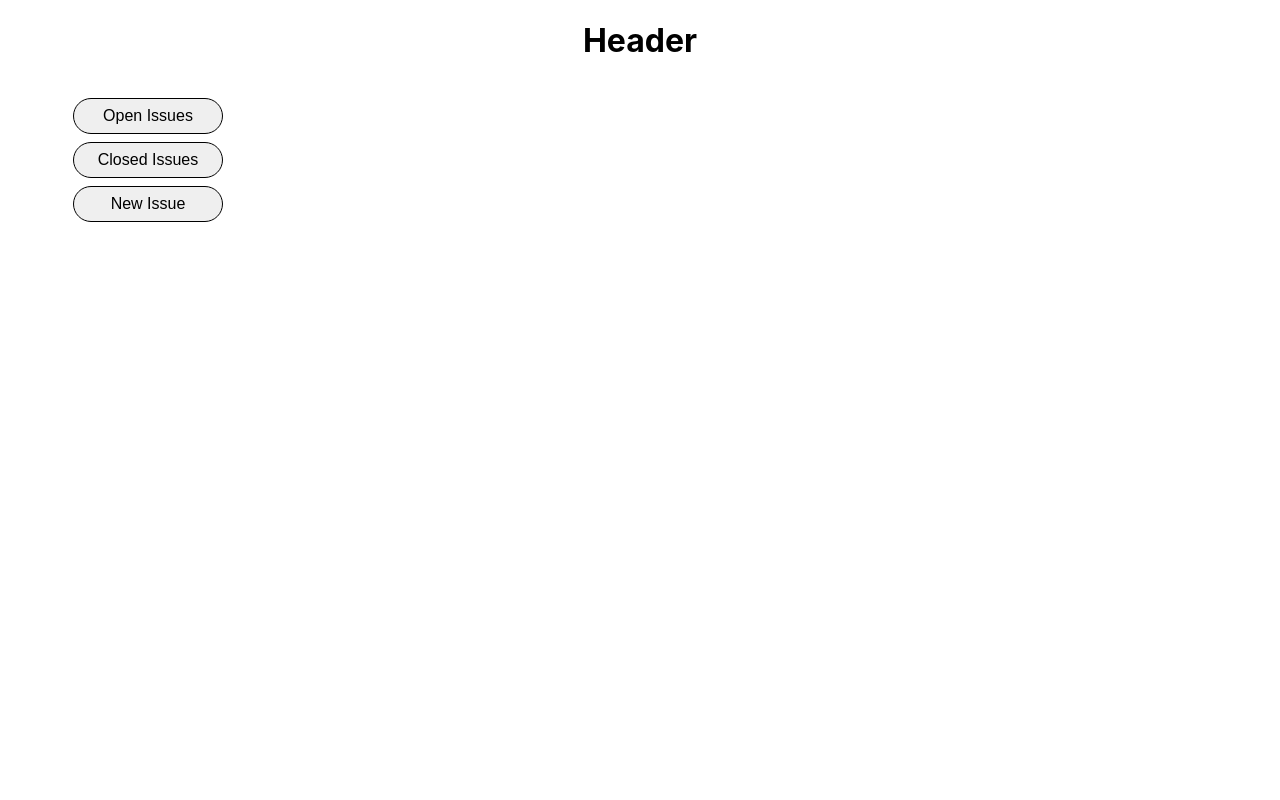
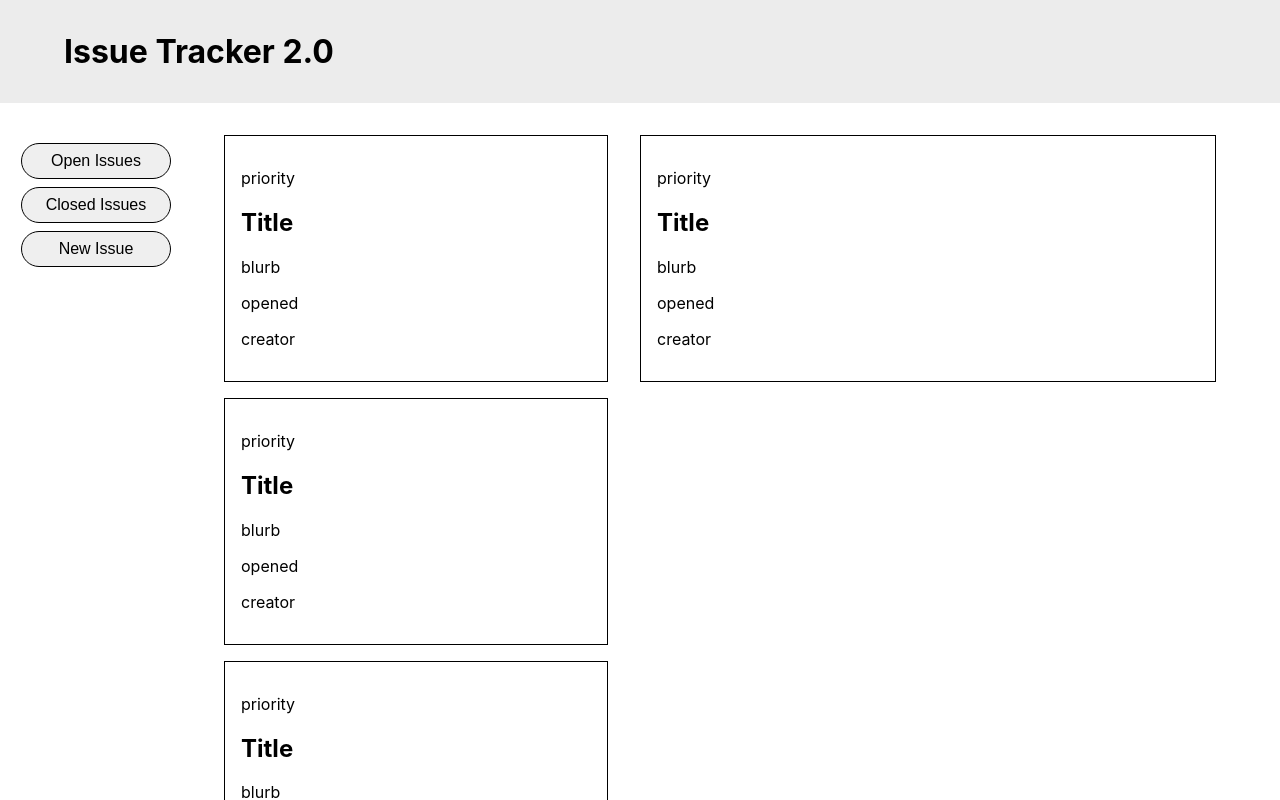
Before and after one commit to MauriceOppenberger/Issue-Tracker, a React (Create React App) app: page /open-issues in a window 1280 px wide. Shown: the top 800 px of the page. Built offline with nearby package versions, Linux system fonts and the light colour scheme.

Commit message:
create issue-list and single-issue component

```diff
--- a/src/App.css
+++ b/src/App.css
@@ -1,12 +1,3 @@
-.App {
-  text-align: center;
-}
-
-.App-logo {
-  height: 40vmin;
-  pointer-events: none;
-}
-
 @media (prefers-reduced-motion: no-preference) {
   .App-logo {
     animation: App-logo-spin infinite 20s linear;
--- a/src/App.js
+++ b/src/App.js
@@ -1,5 +1,6 @@
 import React from "react";
 import { BrowserRouter as Router, Route, Switch } from "react-router-dom";
+import IssueList from "./components/IssueList";
 
 import "./App.css";
 import Layout from "./components/Layout";
@@ -11,7 +12,11 @@ function App() {
         <Layout>
           <Switch>
             <Route exact path="/" render={() => <h1>Hello World</h1>} />
-            <Route exact path="/list" render={() => <h1>Hello List</h1>} />
+            <Route
+              exact
+              path="/open-issues"
+              render={props => <IssueList {...props} />}
+            />
           </Switch>
         </Layout>
       </Router>
--- /dev/null
+++ b/src/components/Header.js
@@ -0,0 +1,17 @@
+import React from "react";
+import { Link } from "react-router-dom";
+import HeaderWrapper from "./styles/HeaderWrapper";
+
+const Header = () => {
+  return (
+    <HeaderWrapper>
+      <div className="header-container">
+        <Link to="/">
+          <h1>Issue Tracker 2.0</h1>
+        </Link>
+      </div>
+    </HeaderWrapper>
+  );
+};
+
+export default Header;
--- /dev/null
+++ b/src/components/IssueList.js
@@ -0,0 +1,35 @@
+import React from "react";
+import SingleIssue from "./SingleIssue";
+
+import IssueListWrapper from "./styles/IssueListWrapper";
+const IssueList = () => {
+  const issues = [1, 2, 3, 4, 5, 6, 7, 8, 9, 10];
+  return (
+    <IssueListWrapper>
+      <div className="list-container">
+        <ul className="issue-list">
+          {issues.map(el => {
+            return (
+              <li className="list-item">
+                <div className="issue-container">
+                  <p>priority</p>
+                  <h2>Title</h2>
+                  <p>blurb</p>
+                  <span>
+                    <p>opened</p>
+                  </span>
+                  <span>
+                    <p>creator</p>
+                  </span>
+                </div>
+              </li>
+            );
+          })}
+        </ul>
+      </div>
+      <SingleIssue />
+    </IssueListWrapper>
+  );
+};
+
+export default IssueList;
--- a/src/components/Layout.js
+++ b/src/components/Layout.js
@@ -1,20 +1,17 @@
 import React from "react";
 import LayoutWrapper from "./styles/LayoutWrapper";
 import Sidebar from "./Sidebar";
+import Header from "./Header";
 const Layout = ({ children }) => {
   return (
     <LayoutWrapper>
-      <main className="main">
-        <div className="header">
-          <h1>Header</h1>
+      <Header />
+      <div className="page-body">
+        <div className="sidebar">
+          <Sidebar />
         </div>
-        <div className="page-body">
-          <div className="sidebar">
-            <Sidebar />
-          </div>
-          <div> {children}</div>
-        </div>
-      </main>
+        <div>{children}</div>
+      </div>
     </LayoutWrapper>
   );
 };
--- a/src/components/Sidebar.js
+++ b/src/components/Sidebar.js
@@ -1,5 +1,5 @@
 import React from "react";
-
+import { Link } from "react-router-dom";
 import SidebarWrapper from "./styles/SidebarWrapper";
 
 const Sidebar = () => {
@@ -8,13 +8,19 @@ const Sidebar = () => {
       <nav className="sidebar-nav">
         <ul className="nav-list">
           <li className="nav-item">
-            <button className="btn nav-button">Open Issues</button>
+            <Link to="/open-issues">
+              <button className="btn nav-button">Open Issues</button>
+            </Link>
           </li>
           <li className="nav-item">
-            <button className="btn nav-button">Closed Issues</button>
+            <Link to="/closed-issues">
+              <button className="btn nav-button">Closed Issues</button>
+            </Link>
           </li>
           <li className="nav-item">
-            <button className="btn nav-button">New Issue</button>
+            <Link to="/create-new-issue">
+              <button className="btn nav-button">New Issue</button>
+            </Link>
           </li>
         </ul>
       </nav>
--- /dev/null
+++ b/src/components/SingleIssue.js
@@ -0,0 +1,22 @@
+import React from "react";
+import SingleIssueWrapper from "./styles/SingleIssueWrapper";
+
+const SingleIssue = () => {
+  return (
+    <SingleIssueWrapper>
+      <div className="issue-container">
+        <p>priority</p>
+        <h2>Title</h2>
+        <p>blurb</p>
+        <span>
+          <p>opened</p>
+        </span>
+        <span>
+          <p>creator</p>
+        </span>
+      </div>
+    </SingleIssueWrapper>
+  );
+};
+
+export default SingleIssue;
--- /dev/null
+++ b/src/components/styles/HeaderWrapper.js
@@ -0,0 +1,21 @@
+import styled from "styled-components";
+
+const HeaderWrapper = styled.div`
+  margin: 0;
+  margin-bottom: 2rem;
+  padding: 2rem 0;
+  background: var(--mainGrey);
+
+  .header-container {
+    width: 90vw;
+    text-align: left;
+
+    padding: 0 2rem;
+    margin: auto;
+    h1 {
+      margin: 0;
+    }
+  }
+`;
+
+export default HeaderWrapper;
--- /dev/null
+++ b/src/components/styles/IssueListWrapper.js
@@ -0,0 +1,25 @@
+import styled from "styled-components";
+
+const IssueListWrapper = styled.div`
+  display: grid;
+  grid-template-columns: 30vw auto;
+  padding: 0 2rem;
+
+  .list-container {
+  }
+  .issue-container {
+    padding: 1rem;
+    border: 1px solid;
+  }
+  .issue-list {
+    margin: 0;
+    padding: 0;
+  }
+  .list-item {
+    list-style: none;
+
+    margin-bottom: 1rem;
+  }
+`;
+
+export default IssueListWrapper;
--- a/src/components/styles/LayoutWrapper.js
+++ b/src/components/styles/LayoutWrapper.js
@@ -1,9 +1,13 @@
 import styled from "styled-components";
 
-const LayoutWrapper = styled.div`
+const LayoutWrapper = styled.main`
+  a {
+    color: inherit;
+    text-decoration: none;
+  }
   .page-body {
     display: grid;
-    grid-template-columns: 20vw auto;
+    grid-template-columns: 15vw auto;
   }
 
   .btn {
--- a/src/components/styles/SidebarWrapper.js
+++ b/src/components/styles/SidebarWrapper.js
@@ -1,6 +1,11 @@
 import styled from "styled-components";
 
 const SidebarWrapper = styled.div`
+  text-align: center;
+  .nav-list {
+    margin: 0;
+    padding: 0;
+  }
   .nav-item {
     margin: 0.5rem;
     list-style: none;
--- /dev/null
+++ b/src/components/styles/SingleIssueWrapper.js
@@ -0,0 +1,7 @@
+import styled from "styled-components";
+
+const SingleIssueWrapper = styled.div`
+  padding: 0 2rem;
+`;
+
+export default SingleIssueWrapper;
```
